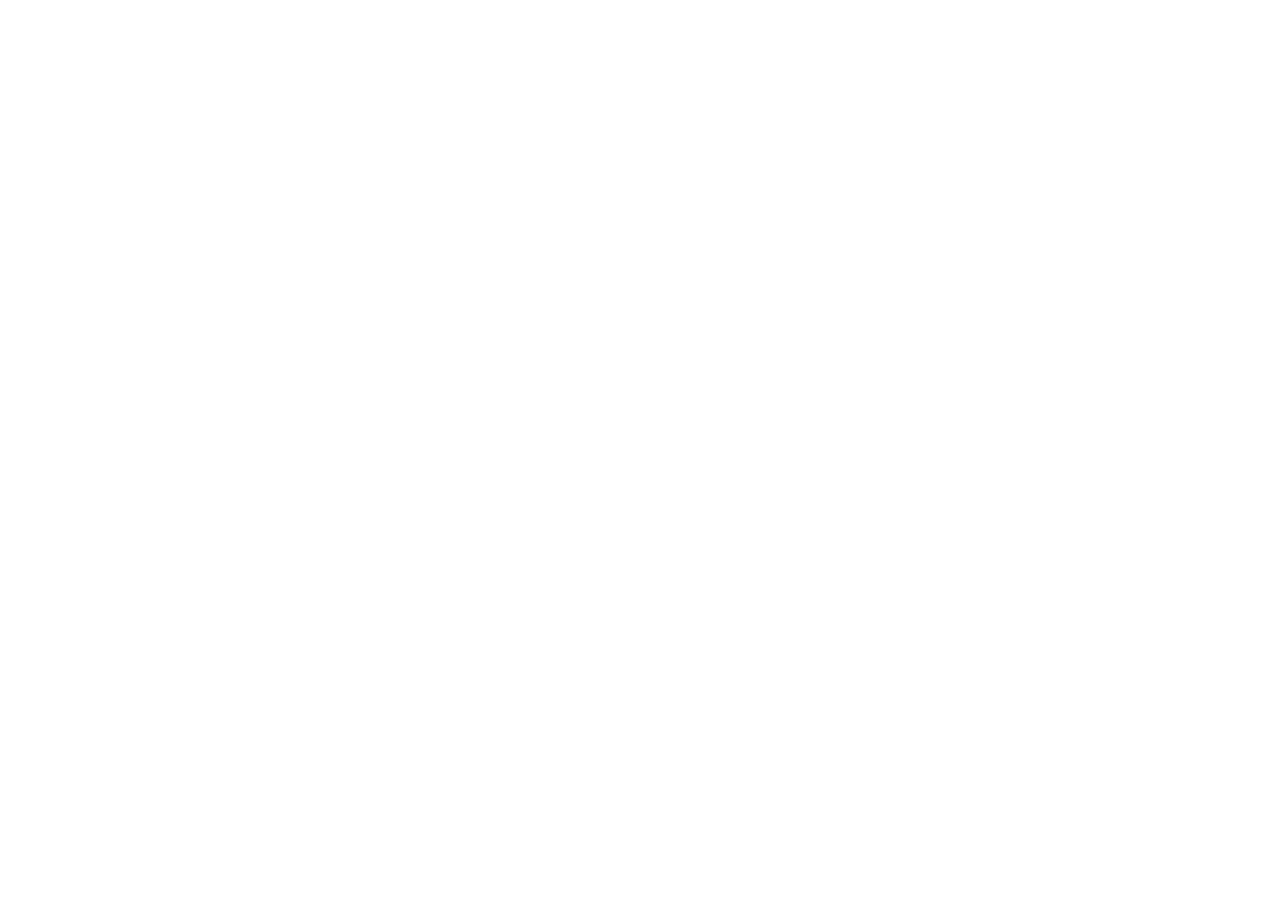
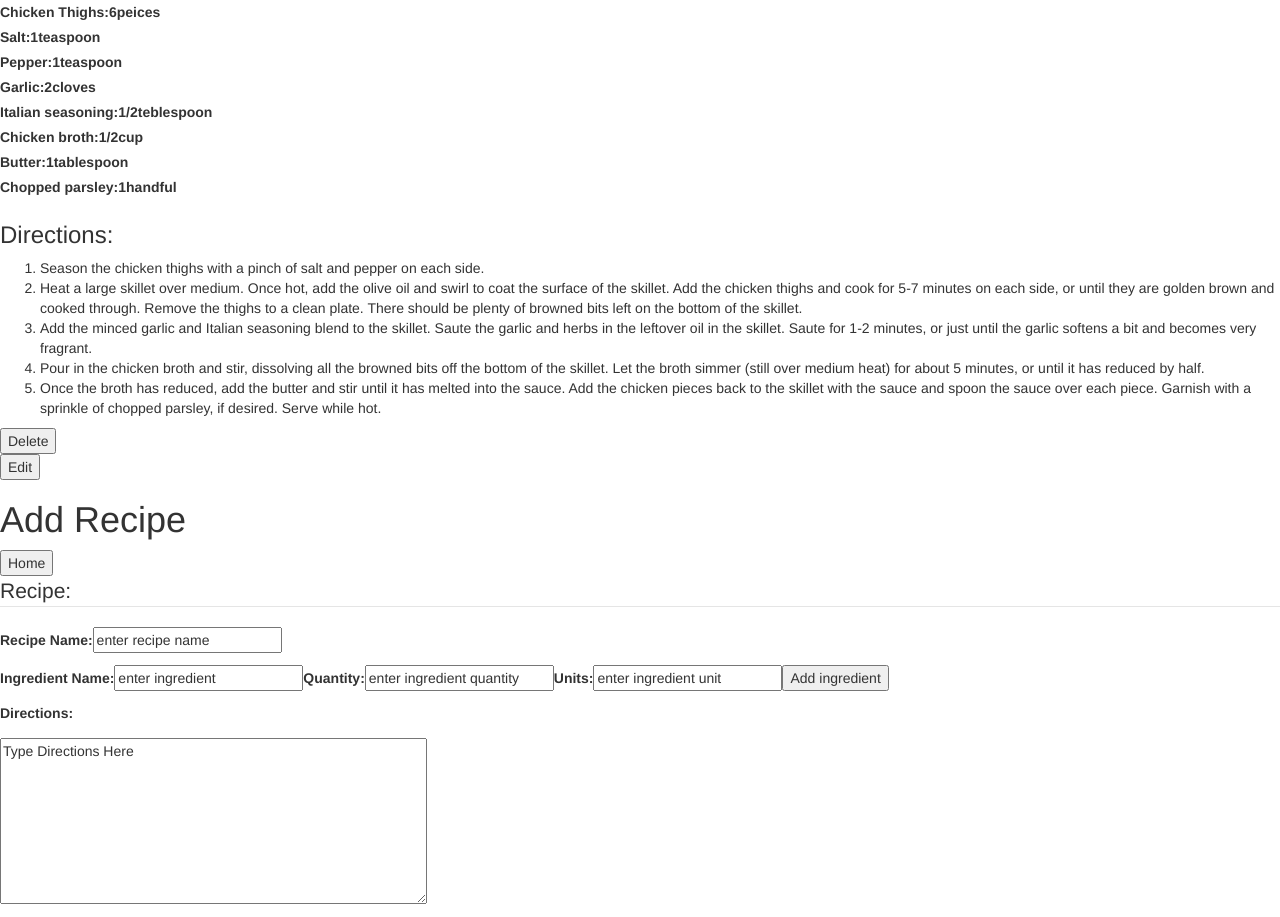
Before and after one commit to hansenmathias/RecipeBook, an Angular app: page /add in a window 1280 px wide. Shown: the part 540-1457 px from the top of the page. Before the commit the page ends 800 px from the top, so only its background shows below. Built offline with nearby package versions, Linux system fonts and the light colour scheme.

Commit message:
Html changes

```diff
--- a/src/app/add/add.component.html
+++ b/src/app/add/add.component.html
@@ -13,3 +13,135 @@
 <p>
   add works!
 </p>
+
+
+<html lang="en">
+<head>
+  <title>Recipe Buddy!</title>
+</head>
+
+
+
+<html lang="en">
+<head>
+  <title>Recipe Buddy!</title>
+</head>
+
+<body>
+<h1>Home Page</h1>
+<button href="home.html">Home</button>
+<form action="addRecipe.html">
+  <input type="submit" value="Create New Recipe" />
+</form>
+<h2>My Recipies</h2>
+<form>
+  <fieldset>
+    <legend>Herb Butter Chicken Thighs</legend>
+    <img src="herbchicken.jpg" alt="Herb Butter Chicken Thighs" width="200">
+    <br>
+    <h3>Ingredients:</h3>
+    <label>Chicken Thighs: </label>
+    <label>6</label>
+    <label>peices</label>
+    <br>
+    <label>Salt: </label>
+    <label>1</label>
+    <label>teaspoon</label>
+    <br>
+    <label>Pepper: </label>
+    <label>1</label>
+    <label>teaspoon</label>
+    <br>
+    <label>Garlic: </label>
+    <label>2</label>
+    <label>cloves</label>
+    <br>
+    <label>Italian seasoning: </label>
+    <label>1/2</label>
+    <label>teblespoon</label>
+    <br>
+    <label>Chicken broth: </label>
+    <label>1/2</label>
+    <label>cup</label>
+    <br>
+    <label>Butter: </label>
+    <label>1</label>
+    <label>tablespoon</label>
+    <br>
+    <label>Chopped parsley: </label>
+    <label>1</label>
+    <label>handful</label>
+
+
+    <p>
+    <h3>Directions:</h3>
+    <p>
+    <ol>
+      <li> Season the chicken thighs with a pinch of salt and pepper on each side.</li>
+      <li> Heat a large skillet over medium. Once hot, add the olive oil and swirl to coat the surface of the skillet. Add the chicken thighs and cook for 5-7 minutes on each side, or until they are golden brown and cooked through. Remove the thighs to a clean plate. There should be plenty of browned bits left on the bottom of the skillet.</li>
+      <li> Add the minced garlic and Italian seasoning blend to the skillet. Saute the garlic and herbs in the leftover oil in the skillet. Saute for 1-2 minutes, or just until the garlic softens a bit and becomes very fragrant.</li>
+      <li> Pour in the chicken broth and stir, dissolving all the browned bits off the bottom of the skillet. Let the broth simmer (still over medium heat) for about 5 minutes, or until it has reduced by half. </li>
+      <li> Once the broth has reduced, add the butter and stir until it has melted into the sauce. Add the chicken pieces back to the skillet with the sauce and spoon the sauce over each piece. Garnish with a sprinkle of chopped parsley, if desired. Serve while hot. </li>
+    </ol>
+
+
+    <button class="dropbtn"> Delete</button>
+    <form action="addRecipe.html"></form>
+    <form action="edit.html">
+      <input type="submit" value="Edit" />
+    </form>
+  </fieldset>
+</form>
+</body>
+</html>
+
+
+
+
+
+
+<body>
+<h1>Add Recipe</h1>
+<form action="home.html">
+  <input type="submit" value="Home" />
+</form>
+<form>
+  <fieldset>
+    <legend>Recipe:</legend>
+    <p>
+      <label>Recipe Name: </label>
+      <input type = "text"
+             id = "myText"
+             value = "enter recipe name" />
+    </p>
+    <p>
+      <label>Ingredient Name:</label>
+      <input type = "text"
+             id = "myText"
+             value = "enter ingredient" />
+      <label>Quantity:</label>
+      <input type = "text"
+             id = "myText"
+             value = "enter ingredient quantity" />
+      <label>Units:</label>
+      <input type = "text"
+             id = "myText"
+             value = "enter ingredient unit" />
+      <button class="dropbtn">Add ingredient</button>
+    </p>
+    <p>
+      <label>Directions:</label>
+    <p>
+      <textarea id = "myTextArea" rows = "8" cols = "50">Type Directions Here</textarea>
+    </p>
+    <form action="addRecipe.html"></form>
+    <form action="home.html">
+      <input type="submit" value="Save Recipe" />
+    </form>
+    <form action="home.html">
+      <input type="submit" value="Exit Without Saving" />
+    </form>
+  </fieldset>
+</form>
+</body>
+</html>
--- a/src/app/edit-delete/edit-delete.component.html
+++ b/src/app/edit-delete/edit-delete.component.html
@@ -2,11 +2,55 @@
 
 
 <br>
-
-<br>
 <br>
 
-  <br>
-<p>
-  edit-delete works!
-</p>
+<html lang="en">
+<head>
+  <title>Recipe Buddy!</title>
+</head>
+
+<body>
+<h1>Edit Recipe</h1>
+<form action="home.html">
+  <input type="submit" value="Home" />
+</form>
+<form>
+  <fieldset>
+    <legend>Recipe:</legend>
+    <p>
+      <label>Recipe Name: </label>
+      <input type = "text"
+             id = "myText"
+             value = "enter recipe name" />
+    </p>
+    <p>
+      <label>Ingredient Name:</label>
+      <input type = "text"
+             id = "myText"
+             value = "enter ingredient" />
+      <label>Quantity:</label>
+      <input type = "text"
+             id = "myText"
+             value = "enter ingredient quantity" />
+      <label>Units:</label>
+      <input type = "text"
+             id = "myText"
+             value = "enter ingredient unit" />
+      <button class="dropbtn">Add ingredient</button>
+    </p>
+    <p>
+      <label>Directions:</label>
+    <p>
+      <textarea id = "myTextArea" rows = "8" cols = "50">Type Directions Here</textarea>
+    </p>
+    <form action="addRecipe.html"></form>
+    <form action="home.html">
+      <input type="submit" value="Save Recipe" />
+    </form>
+    <form action="home.html">
+      <input type="submit" value="Exit Without Saving" />
+    </form>
+  </fieldset>
+</form>
+</body>
+</html>
```
Also changed, not shown: src/app/app.component.html (line endings or trailing spaces).
